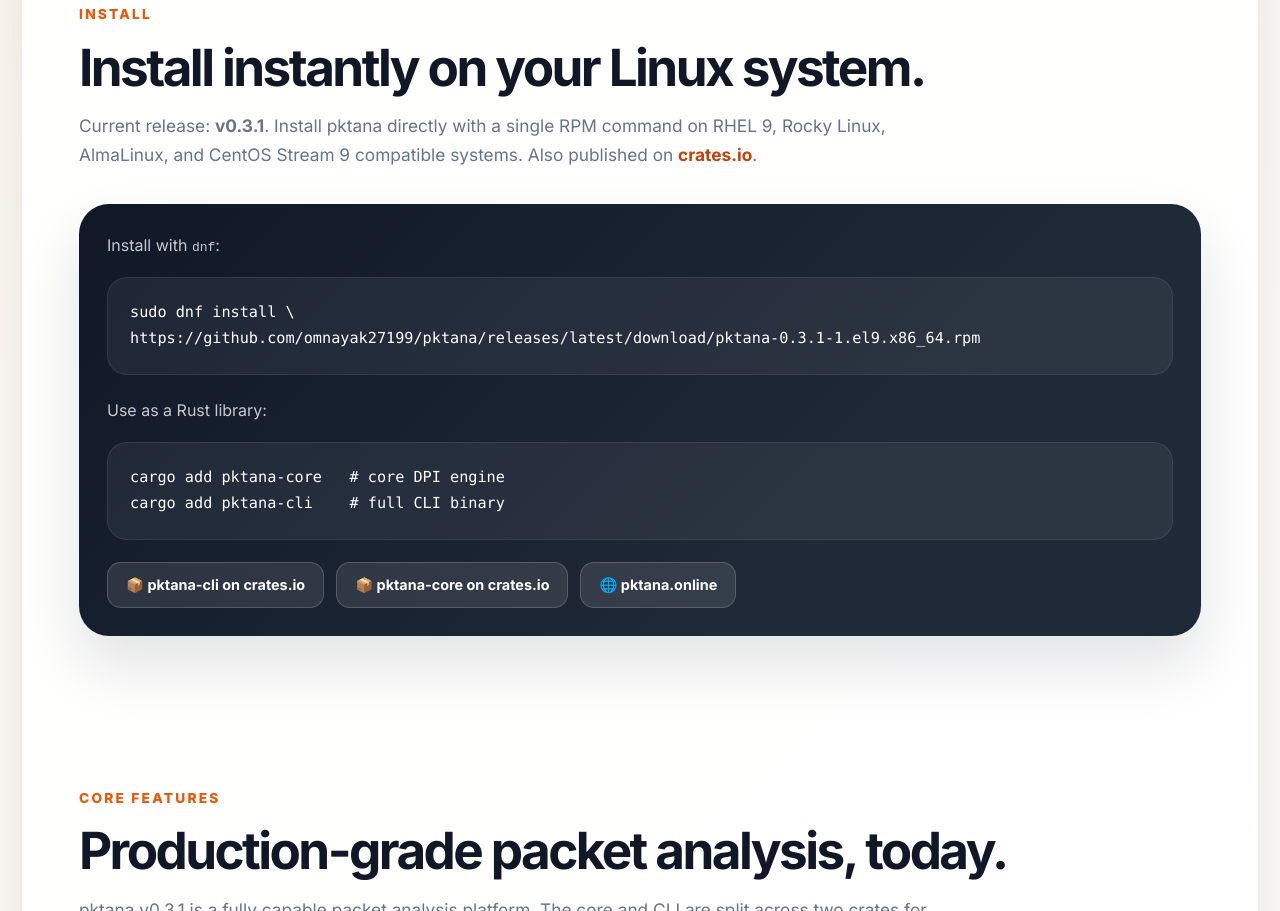
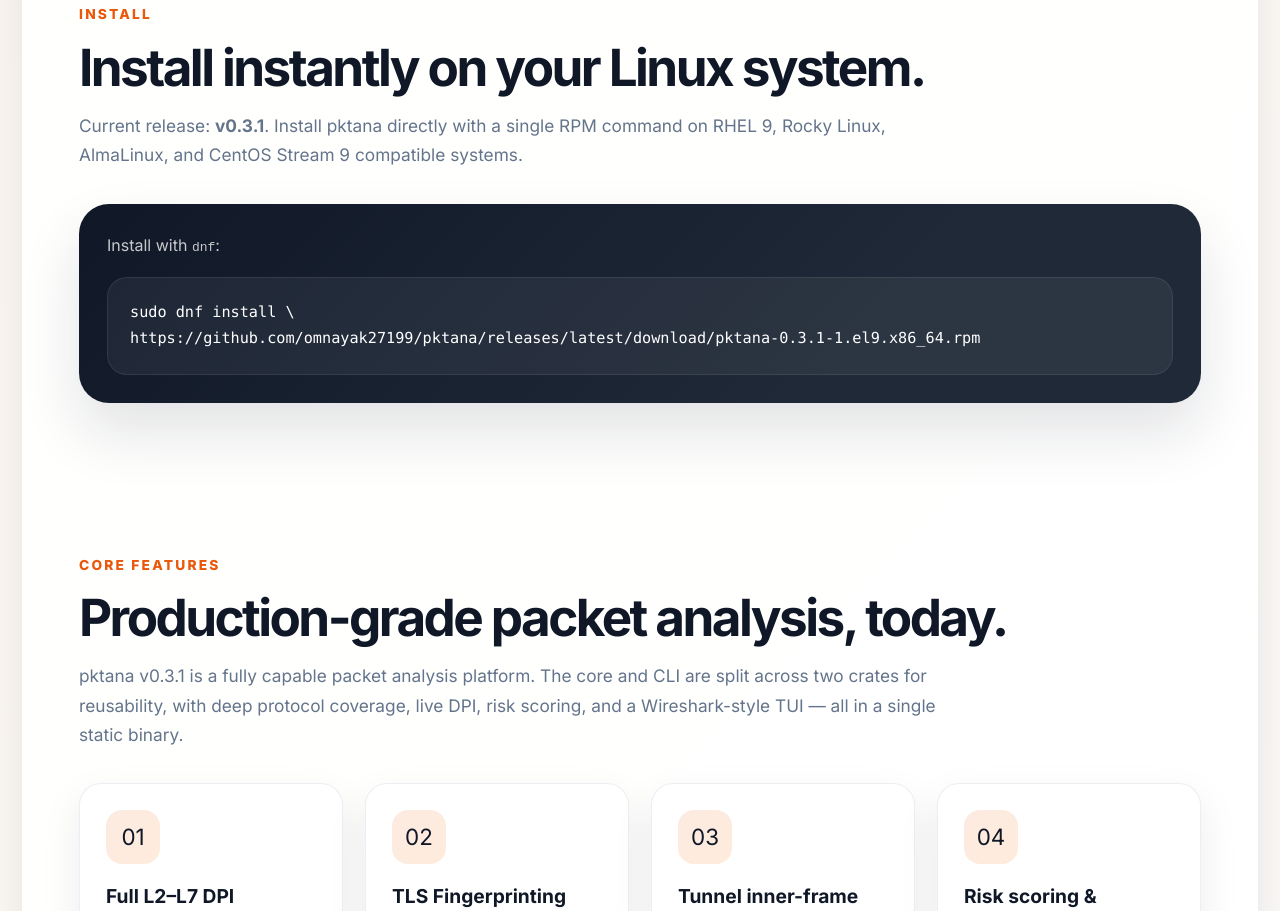
Before and after one commit to omnayak27199/pktana, a plain HTML site: page index.html in a window 1280 px wide. Shown: the part 2088-2999 px from the top of the page. Drawn offline with Linux system fonts and the light colour scheme.

Commit message:
Revert "feat: add crates.io and pktana.online links to install section and README"
This reverts commit 06c57a05084804117975953de505a9d86f47b2f3.

```diff
--- a/index.html
+++ b/index.html
@@ -1191,32 +1191,12 @@
       <p class="section-lead">
         Current release: <strong>v0.3.1</strong>. Install pktana directly with a single RPM command on
         RHEL 9, Rocky Linux, AlmaLinux, and CentOS Stream 9 compatible systems.
-        Also published on <a href="https://crates.io/users/omnayak27199" target="_blank" rel="noreferrer" style="color:var(--primary-dark);font-weight:700;">crates.io</a>.
       </p>
 
       <div class="install-panel">
         <p>Install with <code>dnf</code>:</p>
         <div class="code-block"><code>sudo dnf install \
 https://github.com/omnayak27199/pktana/releases/latest/download/pktana-0.3.1-1.el9.x86_64.rpm</code></div>
-
-        <p style="margin-top:22px;">Use as a Rust library:</p>
-        <div class="code-block"><code>cargo add pktana-core   # core DPI engine
-cargo add pktana-cli    # full CLI binary</code></div>
-
-        <div style="margin-top:22px; display:flex; flex-wrap:wrap; gap:12px;">
-          <a href="https://crates.io/crates/pktana-cli" target="_blank" rel="noreferrer"
-             style="display:inline-flex;align-items:center;gap:8px;padding:10px 18px;border-radius:14px;background:rgba(255,255,255,0.1);border:1px solid rgba(255,255,255,0.18);color:white;font-weight:700;font-size:0.9rem;">
-            📦 pktana-cli on crates.io
-          </a>
-          <a href="https://crates.io/crates/pktana-core" target="_blank" rel="noreferrer"
-             style="display:inline-flex;align-items:center;gap:8px;padding:10px 18px;border-radius:14px;background:rgba(255,255,255,0.1);border:1px solid rgba(255,255,255,0.18);color:white;font-weight:700;font-size:0.9rem;">
-            📦 pktana-core on crates.io
-          </a>
-          <a href="https://pktana.online" target="_blank" rel="noreferrer"
-             style="display:inline-flex;align-items:center;gap:8px;padding:10px 18px;border-radius:14px;background:rgba(255,255,255,0.1);border:1px solid rgba(255,255,255,0.18);color:white;font-weight:700;font-size:0.9rem;">
-            🌐 pktana.online
-          </a>
-        </div>
       </div>
     </section>
 
```
Also changed, not shown: README.md, 1 other file.
